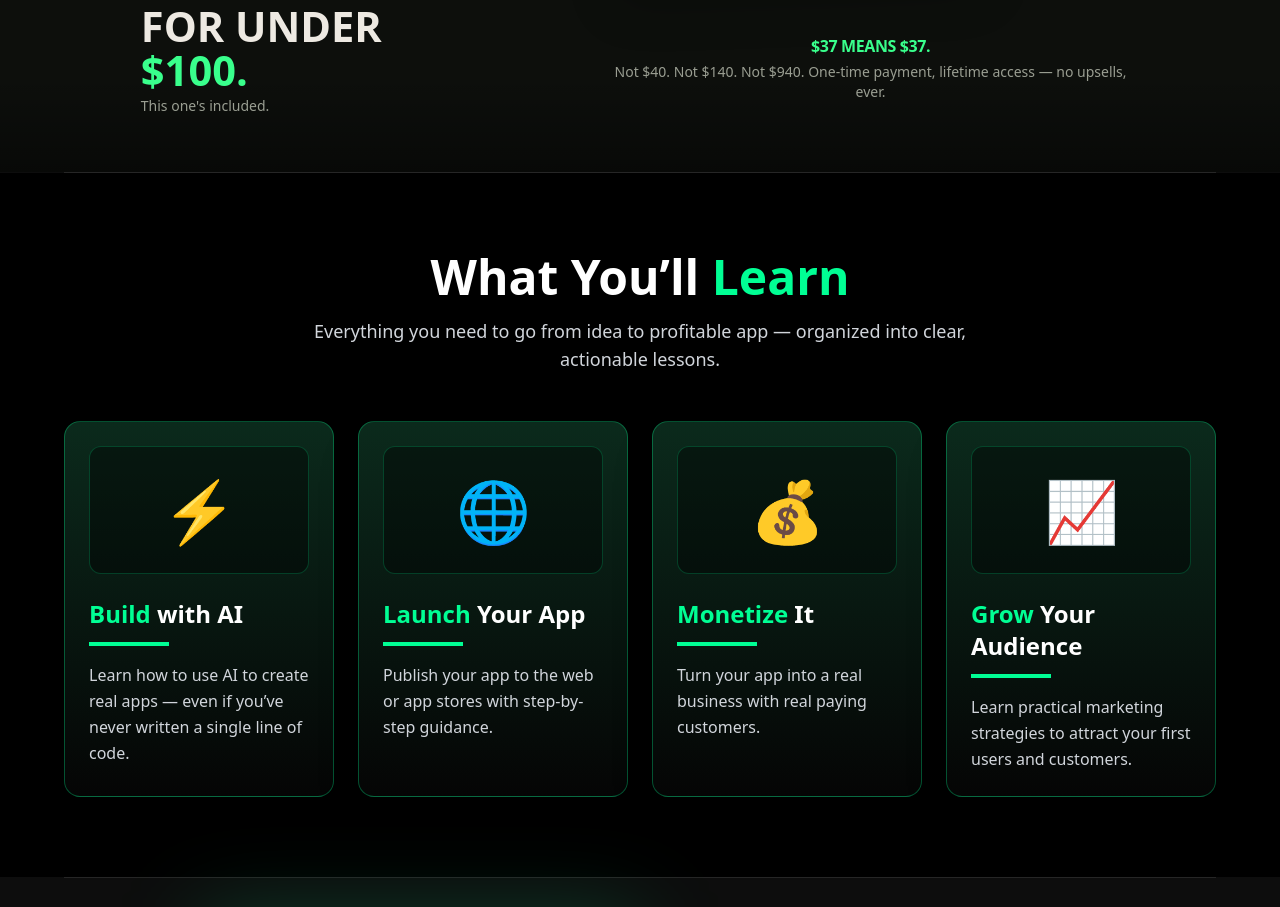
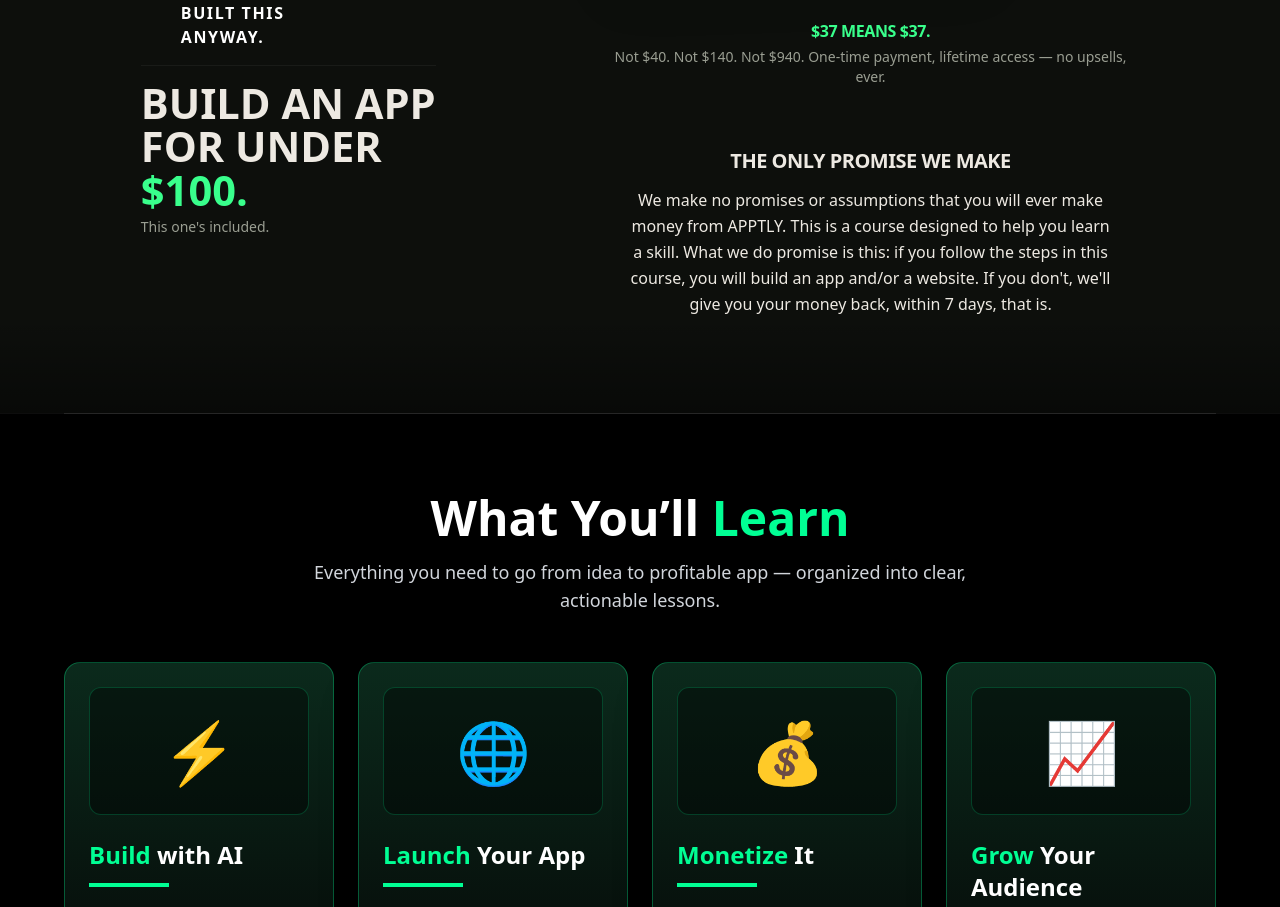
Before and after one commit to myapptly/apptly-website, a Next.js app: page / in a window 1280 px wide. Shown: the part 869-1776 px from the top of the page. Built offline with nearby package versions, Linux system fonts and the light colour scheme.

Commit message:
Update hero.tsx

```diff
--- a/components/hero.tsx
+++ b/components/hero.tsx
@@ -137,6 +137,19 @@ export function Hero() {
     Not $40. Not $140. Not $940. One-time payment, lifetime access — no upsells, ever.
   </p>
 </div>
+
+     <div className="max-w-3xl mx-auto text-center px-6 py-10">
+  <h2 className="font-black uppercase tracking-tight text-xl mb-3">
+    The Only Promise We Make
+  </h2>
+  <p className="text-[#EDE9E2] leading-relaxed">
+    We make no promises or assumptions that you will ever make money from APPTLY.
+    This is a course designed to help you learn a skill. What we do promise is this:
+    if you follow the steps in this course, you will build an app and/or a website.
+    If you don't, we'll give you your money back, within 7 days, that is.
+  </p>
+</div>
+
           </div>
         </motion.div>
       </div>
```
